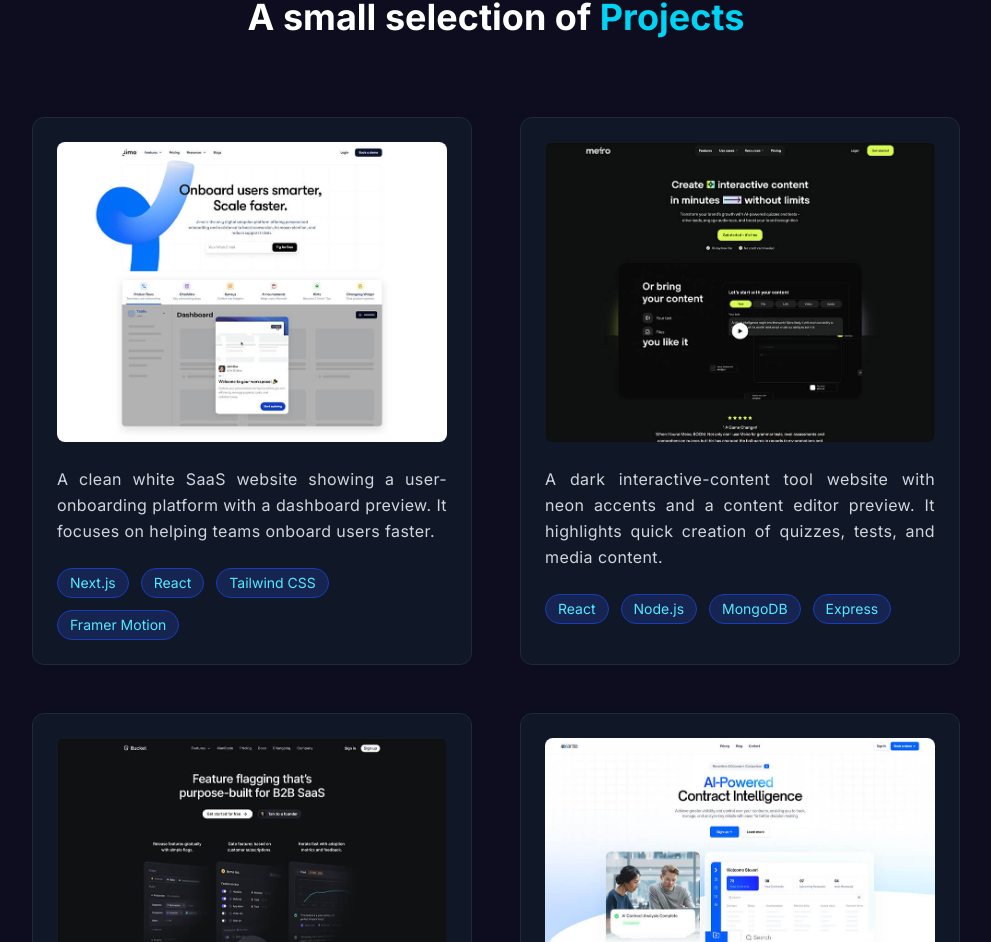
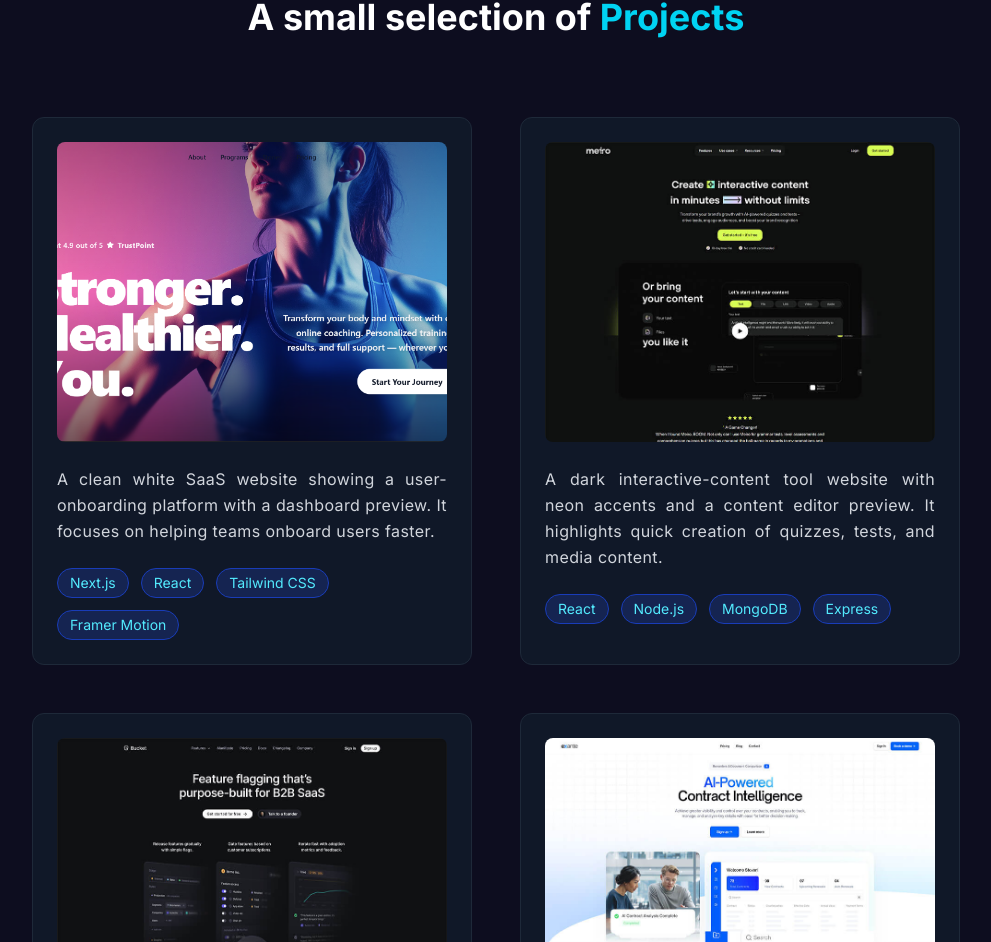
Before and after one commit to Ramchandra-Tharu/my-portfolio, a Next.js app: page / in a window 1280 px wide. Shown: the part 2327-3269 px from the top of the page, without its empty margins (144-1135 px from the left). Built offline with nearby package versions, Linux system fonts and the light colour scheme.

Commit message:
project picture update

```diff
--- a/components/Home/Project/Project.tsx
+++ b/components/Home/Project/Project.tsx
@@ -48,7 +48,7 @@ const ProjectSection = () => {
 const projectData = [
   {
     id: 1,
-    image: "/images/p1.jpg",
+    image: "/images/p1.png",
     description: "A clean white SaaS website showing a user-onboarding platform with a dashboard preview. It focuses on helping teams onboard users faster.",
     techStack: ["Next.js", "React", "Tailwind CSS", "Framer Motion"]
   },
```
Also changed, not shown: public/images/p1.jpg (deleted), public/images/p1.png (added).
